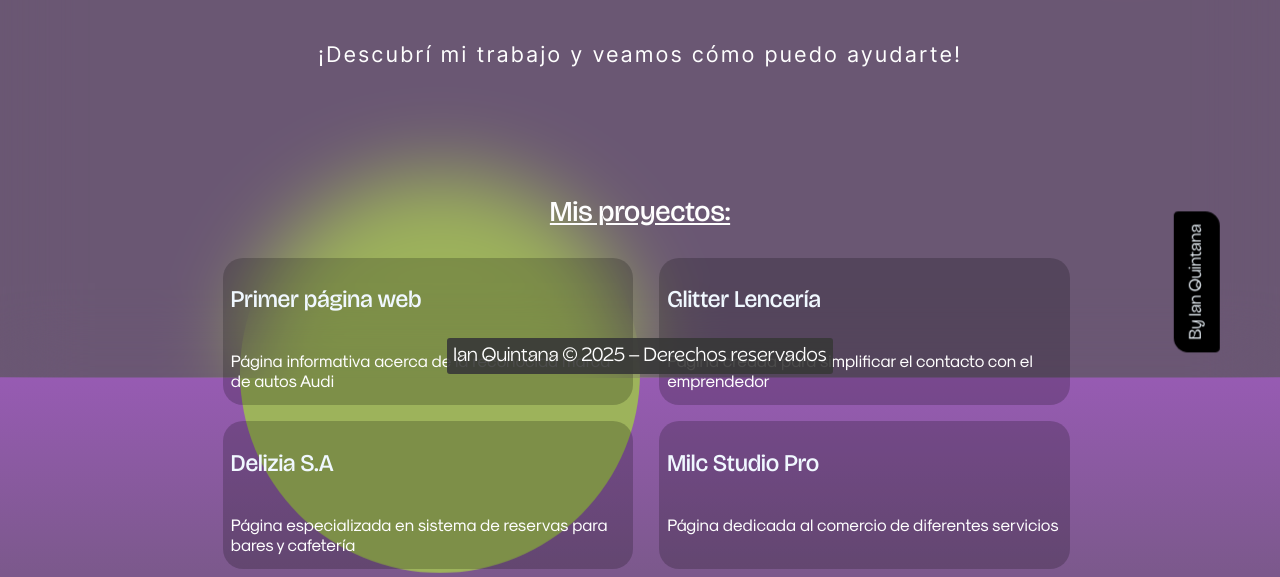
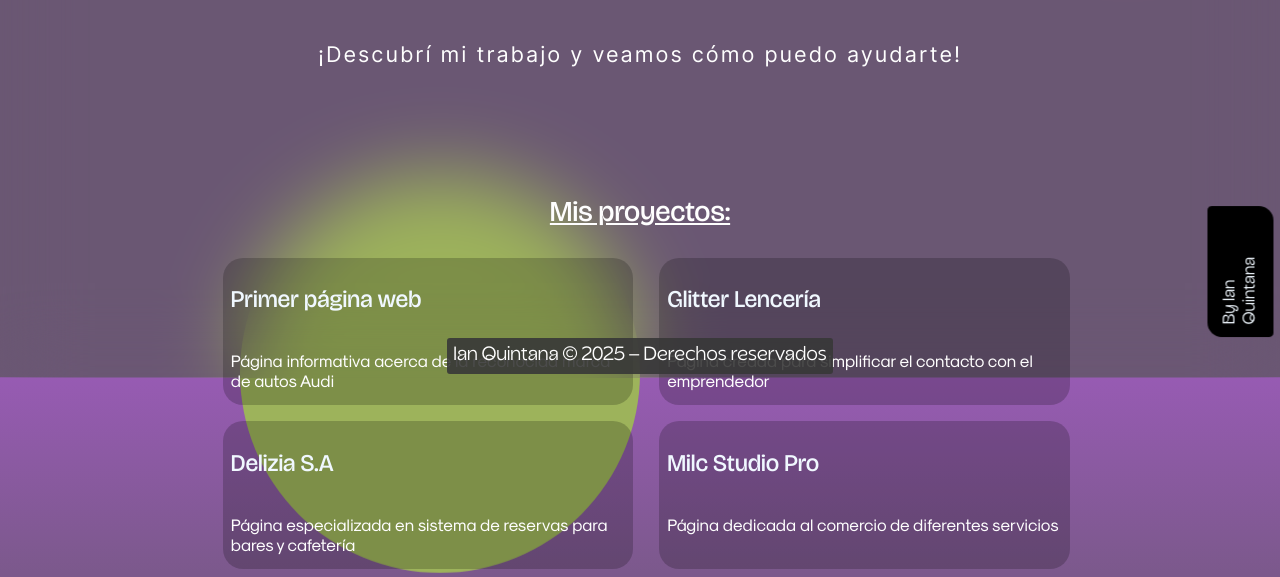
Before and after one commit to ianchu315/portfolio, a PHP site: page /index.html in a window 1280 px wide. Shown: the part 423-1000 px from the top of the page. Run offline with PHP 8.4, Linux system fonts and the light colour scheme.

Commit message:
actualización VIII
corrección de la marca de agua

```diff
--- a/style-2.css
+++ b/style-2.css
@@ -142,7 +142,7 @@ footer {
     display: flex;
     position: fixed;
     bottom: 7%;
-    left: 92.7%;
+    right: -2%;
     width: 8.2%;
     font-family: 'Acorn';
     text-decoration: none;
--- a/style.css
+++ b/style.css
@@ -271,8 +271,8 @@ img {
     display: flex;
     position: fixed;
     bottom: 7%;
-    right: 1%;
-    width: 115.6px;
+    right: -2%;
+    width: 8.2%;
     font-family: 'Acorn';
     text-decoration: none;
     user-select: none;
```
